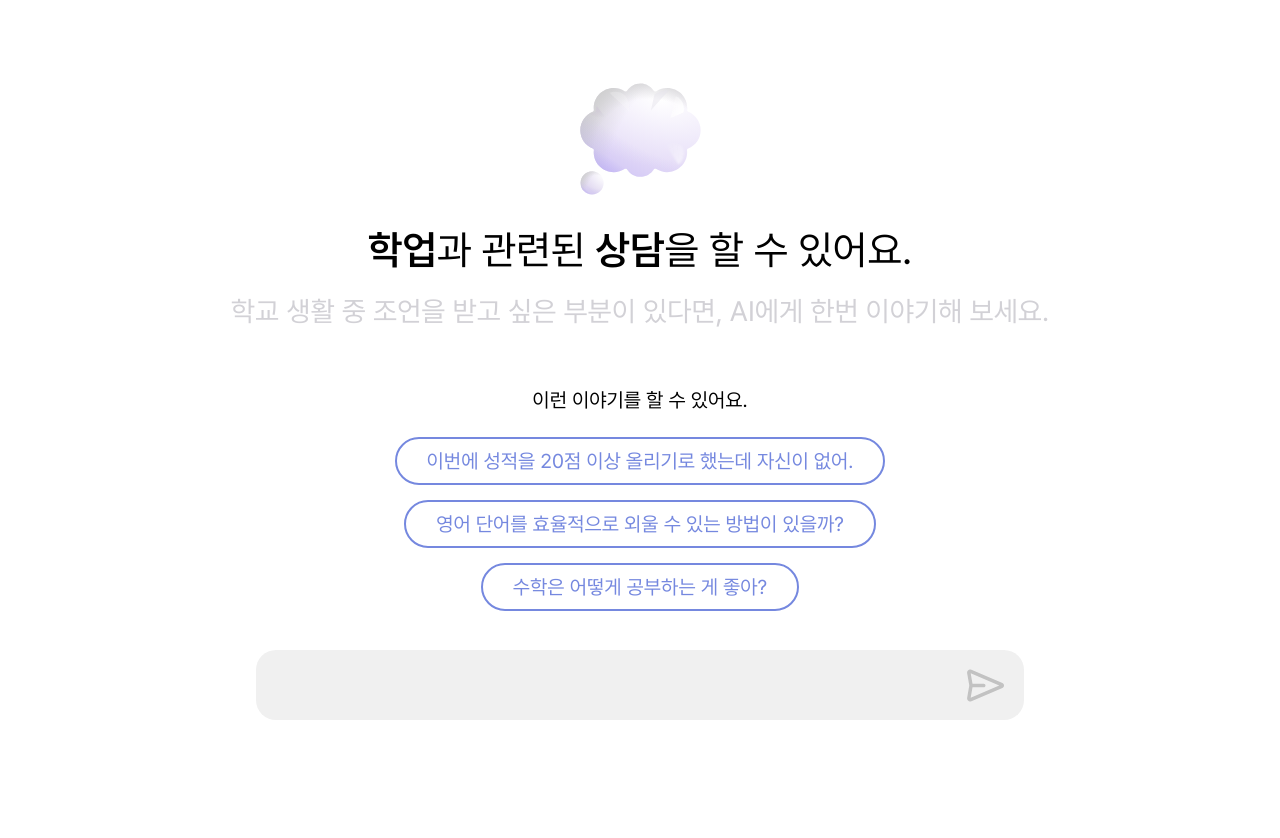
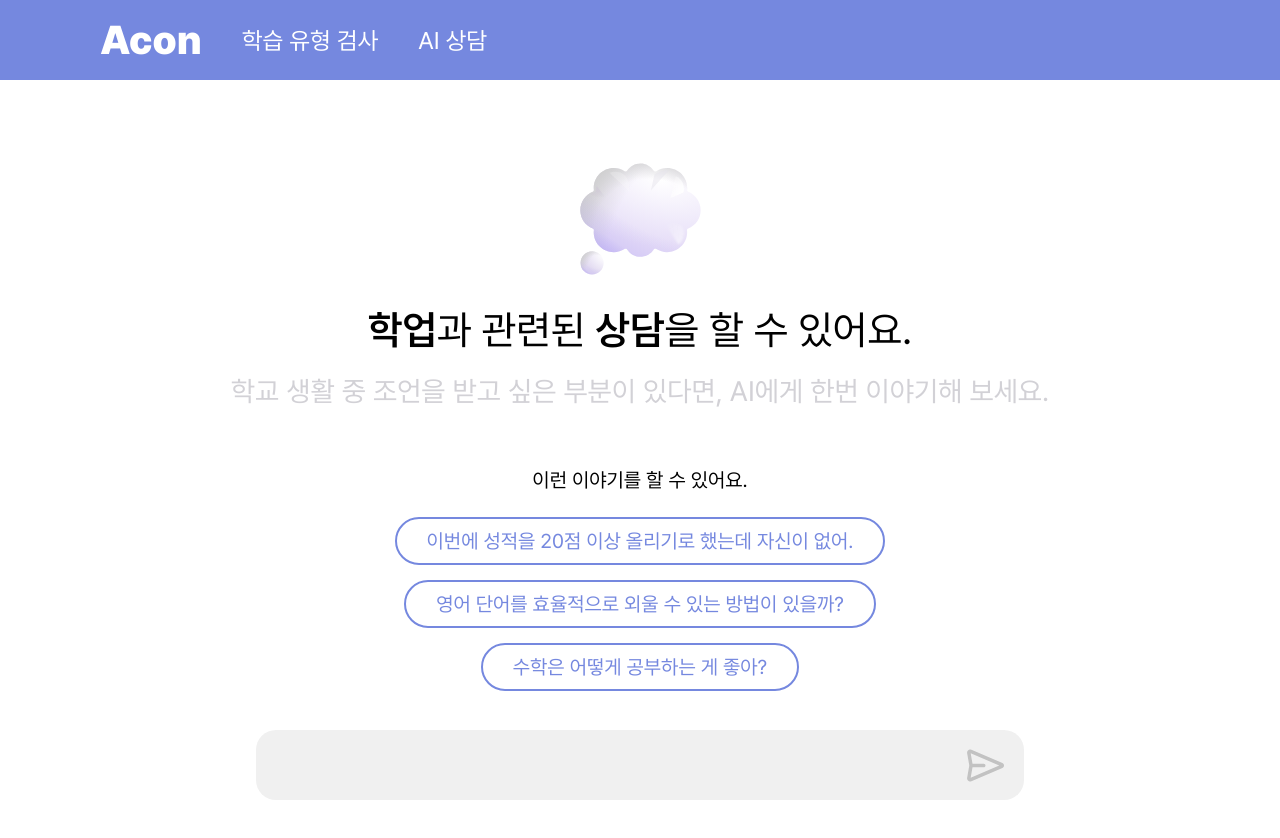
Before and after one commit to Jobfair-receive/Front, a React (Create React App) app: page /chat in a window 1280 px wide. Shown: the top 838 px of the page. Before the commit the page ends 800 px from the top, so only its background shows below. Built offline with nearby package versions, Linux system fonts and the light colour scheme.

Commit message:
ADD :: 헤더 추가

```diff
--- a/src/App.js
+++ b/src/App.js
@@ -2,15 +2,18 @@ import { Route, Routes } from "react-router-dom";
 import Main from "./pages/Main/Main";
 import Test from "./pages/Test/Test";
 import Chat from "./pages/Chat/Chat";
+import Header from "./components/common/Header";
 
 function App() {
   return (
+    <>
+    <Header />
     <Routes>
       <Route path="/" element={<Main />} />
       <Route path="/test" element={<Test />} />
       <Route path="/chat" element={<Chat />} />
     </Routes>
-
+    </>
   );
 }
 
--- /dev/null
+++ b/src/components/common/Header.jsx
@@ -0,0 +1,31 @@
+import styled from "styled-components"
+
+
+const NavBar = styled.nav`
+    padding: 0 80px;
+    height: 80px;
+    background-color: #7588DF;
+    display: flex;
+    align-items: center;
+`
+
+const Logo = styled.span`
+    font-family: PretendardBlack;
+    font-size: 40px;
+`
+
+const StyledLink = styled.a`
+    text-decoration: none;
+    color: white;
+    font-family: PretendardRegular;
+    padding: 10px 20px;
+    font-size: 24px;
+`
+
+export default function Header(){
+    return <NavBar>
+        <StyledLink href="/"><Logo>Acon</Logo></StyledLink>
+        <StyledLink href="/test">학습 유형 검사</StyledLink>
+        <StyledLink href="/chat">AI 상담</StyledLink>
+    </NavBar>
+}
--- a/src/global.js
+++ b/src/global.js
@@ -3,8 +3,7 @@ import { createGlobalStyle } from 'styled-components';
 import PretendardSemiBold from './asset/font/Pretendard-SemiBold.woff';
 import PretendardRegular from './asset/font/Pretendard-Regular.woff';
 import PretendardMedium from './asset/font/Pretendard-Medium.woff';
-
-
+import PretendardBlack from './asset/font/Pretendard-Black.woff';
 
 export const GlobalStyle = createGlobalStyle`
 
@@ -40,6 +39,12 @@ export const GlobalStyle = createGlobalStyle`
         font-style: normal;
         src: url(${PretendardMedium}) format('woff');
     }
+    @font-face {
+        font-family: 'PretendardBlack';
+        src: local('PretendardBlack');
+        font-style: normal;
+        src: url(${PretendardBlack}) format('woff');
+    }
 
 
 `
--- a/src/pages/Chat/Chat.jsx
+++ b/src/pages/Chat/Chat.jsx
@@ -2,7 +2,6 @@ import * as S from "./Chat.style"
 
 import ThoughtEmoji from "../../asset/images/emoji_thought.svg";
 import SendEmoji from "../../asset/images/paper-airplane.svg";
-
 
 export default function Chat(){
     return(
```
Also changed, not shown: 1 other file (tests, documents, lock files or other folders).
